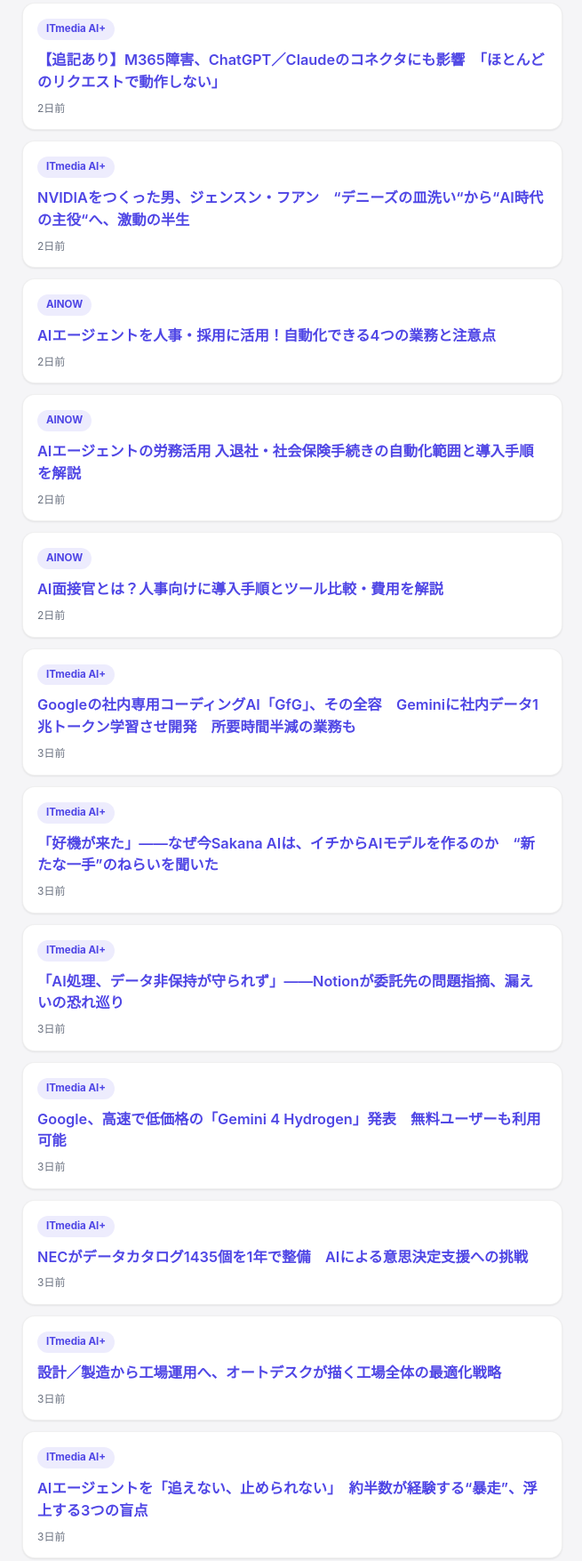
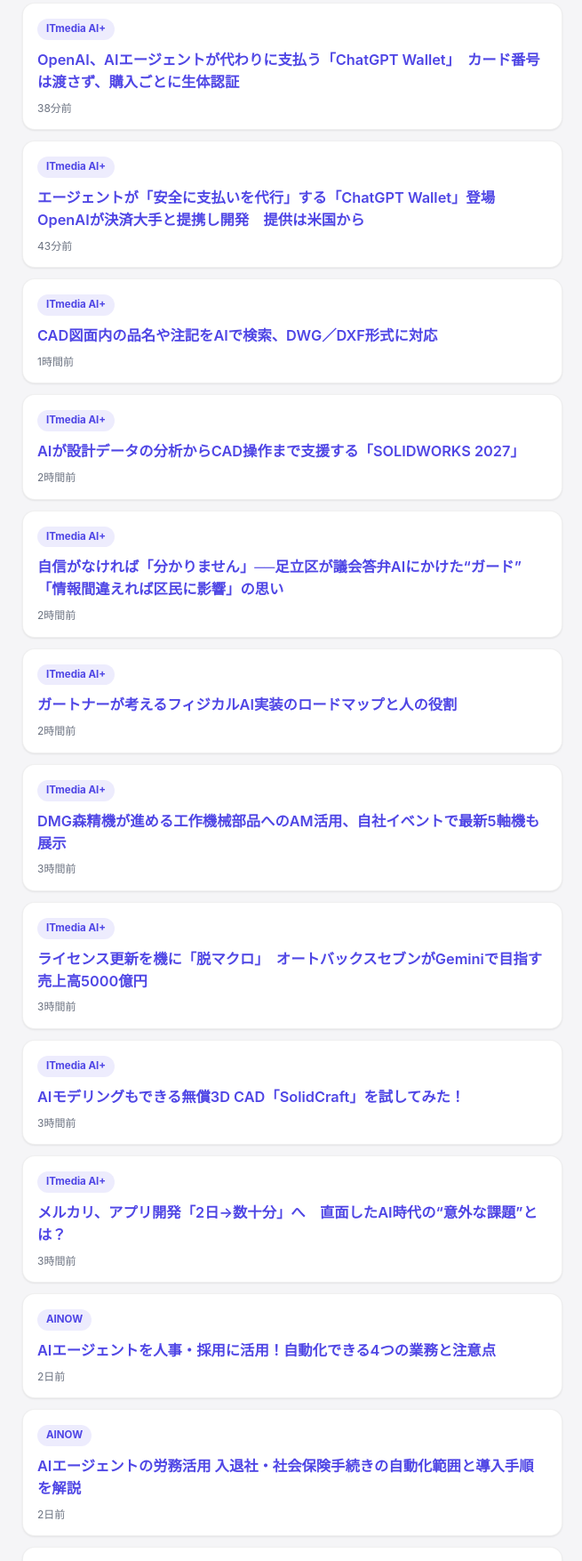
Before and after one commit to drippinghydrangea-a11y/ai-news-app, a plain HTML site: page docs/index.html in a window 1280 px wide. Shown: the part 180-1935 px from the top of the page at 89% size, without its empty margins (311-966 px from the left). Drawn offline with Linux system fonts and the light colour scheme.

Commit message:
Update AI news

```diff
--- a/docs/index.html
+++ b/docs/index.html
@@ -123,7 +123,7 @@
 <body data-view="unread">
   <header>
     <h1>AIニュースまとめ</h1>
-    <div class="updated">最終更新: 2026-11-15 01:24 UTC</div>
+    <div class="updated">最終更新: 2026-11-16 01:27 UTC</div>
   </header>
   <div class="tabs">
     <button class="tab-btn active" data-view="unread" type="button">未読</button>
@@ -132,18 +132,82 @@
   </div>
   <div class="empty-state" id="empty-state" hidden></div>
 
-  <div class="card" data-link="https://www.itmedia.co.jp/aiplus/article/2611/13/2000003164/" data-recommended="false">
+  <div class="card" data-link="https://www.itmedia.co.jp/news/article/2611/16/2000003208/" data-recommended="false">
     <div class="source">ITmedia AI+</div>
-    <div class="title"><a href="https://www.itmedia.co.jp/aiplus/article/2611/13/2000003164/" target="_blank" rel="noopener">【追記あり】M365障害、ChatGPT／Claudeのコネクタにも影響　「ほとんどのリクエストで動作しない」</a></div>
-    <div class="date" data-timestamp="2026-11-14T11:35:45Z">2026-11-14 11:35 UTC</div>
+    <div class="title"><a href="https://www.itmedia.co.jp/news/article/2611/16/2000003208/" target="_blank" rel="noopener">OpenAI、AIエージェントが代わりに支払う「ChatGPT Wallet」　カード番号は渡さず、購入ごとに生体認証</a></div>
+    <div class="date" data-timestamp="2026-11-16T00:49:03Z">2026-11-16 00:49 UTC</div>
 
 
   </div>
 
-  <div class="card" data-link="https://www.itmedia.co.jp/business/articles/2611/14/news008.html" data-recommended="false">
+  <div class="card" data-link="https://www.itmedia.co.jp/aiplus/article/2611/16/2000003211/" data-recommended="false">
     <div class="source">ITmedia AI+</div>
-    <div class="title"><a href="https://www.itmedia.co.jp/business/articles/2611/14/news008.html" target="_blank" rel="noopener">NVIDIAをつくった男、ジェンスン・フアン　“デニーズの皿洗い“から“AI時代の主役“へ、激動の半生</a></div>
-    <div class="date" data-timestamp="2026-11-13T22:30:00Z">2026-11-13 22:30 UTC</div>
+    <div class="title"><a href="https://www.itmedia.co.jp/aiplus/article/2611/16/2000003211/" target="_blank" rel="noopener">エージェントが「安全に支払いを代行」する「ChatGPT Wallet」登場　OpenAIが決済大手と提携し開発　提供は米国から</a></div>
+    <div class="date" data-timestamp="2026-11-16T00:44:05Z">2026-11-16 00:44 UTC</div>
+
+
+  </div>
+
+  <div class="card" data-link="https://monoist.itmedia.co.jp/mn/articles/2611/16/news016.html" data-recommended="false">
+    <div class="source">ITmedia AI+</div>
+    <div class="title"><a href="https://monoist.itmedia.co.jp/mn/articles/2611/16/news016.html" target="_blank" rel="noopener">CAD図面内の品名や注記をAIで検索、DWG／DXF形式に対応</a></div>
+    <div class="date" data-timestamp="2026-11-16T00:00:00Z">2026-11-16 00:00 UTC</div>
+
+
+  </div>
+
+  <div class="card" data-link="https://monoist.itmedia.co.jp/mn/articles/2611/16/news037.html" data-recommended="false">
+    <div class="source">ITmedia AI+</div>
+    <div class="title"><a href="https://monoist.itmedia.co.jp/mn/articles/2611/16/news037.html" target="_blank" rel="noopener">AIが設計データの分析からCAD操作まで支援する「SOLIDWORKS 2027」</a></div>
+    <div class="date" data-timestamp="2026-11-15T23:30:00Z">2026-11-15 23:30 UTC</div>
+
+
+  </div>
+
+  <div class="card" data-link="https://www.itmedia.co.jp/aiplus/article/2611/16/2000003196/" data-recommended="false">
+    <div class="source">ITmedia AI+</div>
+    <div class="title"><a href="https://www.itmedia.co.jp/aiplus/article/2611/16/2000003196/" target="_blank" rel="noopener">自信がなければ「分かりません」──足立区が議会答弁AIにかけた“ガード”　「情報間違えれば区民に影響」の思い</a></div>
+    <div class="date" data-timestamp="2026-11-15T23:00:00Z">2026-11-15 23:00 UTC</div>
+
+
+  </div>
+
+  <div class="card" data-link="https://monoist.itmedia.co.jp/mn/articles/2611/16/news050.html" data-recommended="false">
+    <div class="source">ITmedia AI+</div>
+    <div class="title"><a href="https://monoist.itmedia.co.jp/mn/articles/2611/16/news050.html" target="_blank" rel="noopener">ガートナーが考えるフィジカルAI実装のロードマップと人の役割</a></div>
+    <div class="date" data-timestamp="2026-11-15T23:00:00Z">2026-11-15 23:00 UTC</div>
+
+
+  </div>
+
+  <div class="card" data-link="https://monoist.itmedia.co.jp/mn/articles/2611/17/news012.html" data-recommended="false">
+    <div class="source">ITmedia AI+</div>
+    <div class="title"><a href="https://monoist.itmedia.co.jp/mn/articles/2611/17/news012.html" target="_blank" rel="noopener">DMG森精機が進める工作機械部品へのAM活用、自社イベントで最新5軸機も展示</a></div>
+    <div class="date" data-timestamp="2026-11-15T22:45:00Z">2026-11-15 22:45 UTC</div>
+
+
+  </div>
+
+  <div class="card" data-link="https://kn.itmedia.co.jp/kn/article/2611/16/2000003181/" data-recommended="false">
+    <div class="source">ITmedia AI+</div>
+    <div class="title"><a href="https://kn.itmedia.co.jp/kn/article/2611/16/2000003181/" target="_blank" rel="noopener">ライセンス更新を機に「脱マクロ」　オートバックスセブンがGeminiで目指す売上高5000億円</a></div>
+    <div class="date" data-timestamp="2026-11-15T22:00:00Z">2026-11-15 22:00 UTC</div>
+
+
+  </div>
+
+  <div class="card" data-link="https://monoist.itmedia.co.jp/mn/articles/2611/16/news011.html" data-recommended="false">
+    <div class="source">ITmedia AI+</div>
+    <div class="title"><a href="https://monoist.itmedia.co.jp/mn/articles/2611/16/news011.html" target="_blank" rel="noopener">AIモデリングもできる無償3D CAD「SolidCraft」を試してみた！</a></div>
+    <div class="date" data-timestamp="2026-11-15T22:00:00Z">2026-11-15 22:00 UTC</div>
+
+
+  </div>
+
+  <div class="card" data-link="https://www.itmedia.co.jp/business/articles/2611/16/news031.html" data-recommended="false">
+    <div class="source">ITmedia AI+</div>
+    <div class="title"><a href="https://www.itmedia.co.jp/business/articles/2611/16/news031.html" target="_blank" rel="noopener">メルカリ、アプリ開発「2日→数十分」へ　直面したAI時代の“意外な課題”とは？</a></div>
+    <div class="date" data-timestamp="2026-11-15T22:00:00Z">2026-11-15 22:00 UTC</div>
 
 
   </div>
@@ -168,70 +232,6 @@
     <div class="source">AINOW</div>
     <div class="title"><a href="https://ainow.ai/2026/11/14/278515/?utm_source=rss&amp;utm_medium=rss&amp;utm_campaign=ai%25e9%259d%25a2%25e6%258e%25a5%25e5%25ae%2598%25e3%2581%25a8%25e3%2581%25af%25ef%25bc%259f%25e4%25ba%25ba%25e4%25ba%258b%25e5%2590%2591%25e3%2581%2591%25e3%2581%25ab%25e5%25b0%258e%25e5%2585%25a5%25e6%2589%258b%25e9%25a0%2586%25e3%2581%25a8%25e3%2583%2584%25e3%2583%25bc%25e3%2583%25ab%25e6%25af%2594%25e8%25bc%2583%25e3%2583%25bb" target="_blank" rel="noopener">AI面接官とは？人事向けに導入手順とツール比較・費用を解説</a></div>
     <div class="date" data-timestamp="2026-11-13T17:12:40Z">2026-11-13 17:12 UTC</div>
-
-
-  </div>
-
-  <div class="card" data-link="https://www.itmedia.co.jp/news/article/2611/13/2000003110/" data-recommended="false">
-    <div class="source">ITmedia AI+</div>
-    <div class="title"><a href="https://www.itmedia.co.jp/news/article/2611/13/2000003110/" target="_blank" rel="noopener">Googleの社内専用コーディングAI「GfG」、その全容　Geminiに社内データ1兆トークン学習させ開発　所要時間半減の業務も</a></div>
-    <div class="date" data-timestamp="2026-11-13T03:00:00Z">2026-11-13 03:00 UTC</div>
-
-
-  </div>
-
-  <div class="card" data-link="https://www.itmedia.co.jp/aiplus/article/2611/13/2000003141/" data-recommended="false">
-    <div class="source">ITmedia AI+</div>
-    <div class="title"><a href="https://www.itmedia.co.jp/aiplus/article/2611/13/2000003141/" target="_blank" rel="noopener">「好機が来た」――なぜ今Sakana AIは、イチからAIモデルを作るのか　“新たな一手”のねらいを聞いた</a></div>
-    <div class="date" data-timestamp="2026-11-13T01:44:00Z">2026-11-13 01:44 UTC</div>
-
-
-  </div>
-
-  <div class="card" data-link="https://www.itmedia.co.jp/aiplus/article/2611/13/2000003172/" data-recommended="false">
-    <div class="source">ITmedia AI+</div>
-    <div class="title"><a href="https://www.itmedia.co.jp/aiplus/article/2611/13/2000003172/" target="_blank" rel="noopener">「AI処理、データ非保持が守られず」――Notionが委託先の問題指摘、漏えいの恐れ巡り</a></div>
-    <div class="date" data-timestamp="2026-11-13T01:22:05Z">2026-11-13 01:22 UTC</div>
-
-
-  </div>
-
-  <div class="card" data-link="https://www.itmedia.co.jp/news/article/2611/13/2000003162/" data-recommended="false">
-    <div class="source">ITmedia AI+</div>
-    <div class="title"><a href="https://www.itmedia.co.jp/news/article/2611/13/2000003162/" target="_blank" rel="noopener">Google、高速で低価格の「Gemini 4 Hydrogen」発表　無料ユーザーも利用可能</a></div>
-    <div class="date" data-timestamp="2026-11-12T23:04:46Z">2026-11-12 23:04 UTC</div>
-
-
-  </div>
-
-  <div class="card" data-link="https://www.itmedia.co.jp/enterprise/articles/2610/30/news006.html" data-recommended="false">
-    <div class="source">ITmedia AI+</div>
-    <div class="title"><a href="https://www.itmedia.co.jp/enterprise/articles/2610/30/news006.html" target="_blank" rel="noopener">NECがデータカタログ1435個を1年で整備　AIによる意思決定支援への挑戦</a></div>
-    <div class="date" data-timestamp="2026-11-12T23:00:00Z">2026-11-12 23:00 UTC</div>
-
-
-  </div>
-
-  <div class="card" data-link="https://monoist.itmedia.co.jp/mn/articles/2611/13/news012.html" data-recommended="false">
-    <div class="source">ITmedia AI+</div>
-    <div class="title"><a href="https://monoist.itmedia.co.jp/mn/articles/2611/13/news012.html" target="_blank" rel="noopener">設計／製造から工場運用へ、オートデスクが描く工場全体の最適化戦略</a></div>
-    <div class="date" data-timestamp="2026-11-12T23:00:00Z">2026-11-12 23:00 UTC</div>
-
-
-  </div>
-
-  <div class="card" data-link="https://atmarkit.itmedia.co.jp/ait/articles/2611/13/news036.html" data-recommended="false">
-    <div class="source">ITmedia AI+</div>
-    <div class="title"><a href="https://atmarkit.itmedia.co.jp/ait/articles/2611/13/news036.html" target="_blank" rel="noopener">AIエージェントを「追えない、止められない」　約半数が経験する“暴走”、浮上する3つの盲点</a></div>
-    <div class="date" data-timestamp="2026-11-12T22:45:00Z">2026-11-12 22:45 UTC</div>
-
-
-  </div>
-
-  <div class="card" data-link="https://kn.itmedia.co.jp/kn/article/2611/13/2000003142/" data-recommended="false">
-    <div class="source">ITmedia AI+</div>
-    <div class="title"><a href="https://kn.itmedia.co.jp/kn/article/2611/13/2000003142/" target="_blank" rel="noopener">JR九州の非IT部門がGeminiでPythonアプリを内製開発　2?3カ月で完成させた方法</a></div>
-    <div class="date" data-timestamp="2026-11-12T22:00:00Z">2026-11-12 22:00 UTC</div>
 
 
   </div>
```
